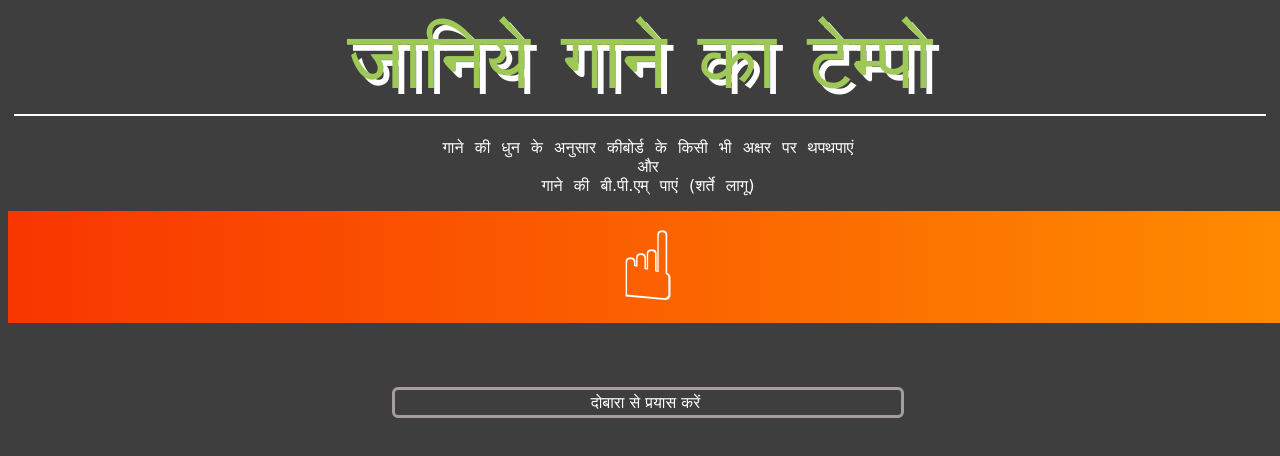
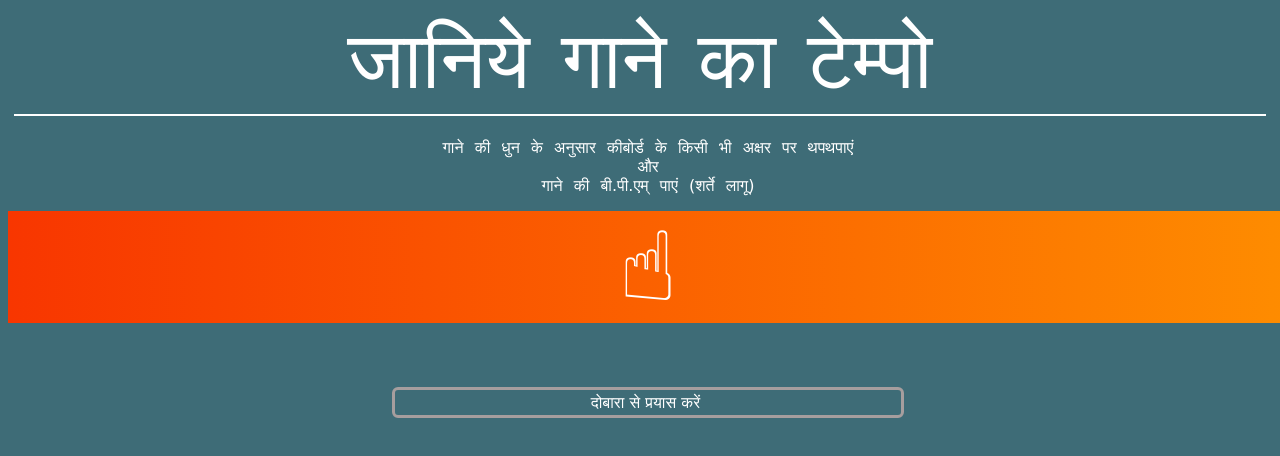
Before and after one commit to kriteesh/Kreativity, a plain HTML site: page BPMcounter.html in a window 1280 px wide. Drawn offline with nearby package versions, Linux system fonts and the light colour scheme; a web font is replaced by a local one.

Commit message:
Create BPMcounter.html

```diff
--- a/BPMcounter.html
+++ b/BPMcounter.html
@@ -7,7 +7,7 @@ body {
     font-family: 'Eczar', cursive;
     overflow:hidden;
     color:white;
-    background: #3e3e3e;
+    background: #3e6c77;
 
 }
 #headline {
@@ -18,7 +18,7 @@ body {
   padding: 6px;
   word-spacing: 6px;
 
-  animation : shlink infinite linear 0.2s;
+/*   animation : shlink infinite linear 0.2s; */
 }
 @keyframes shlink{
   0%{
```
